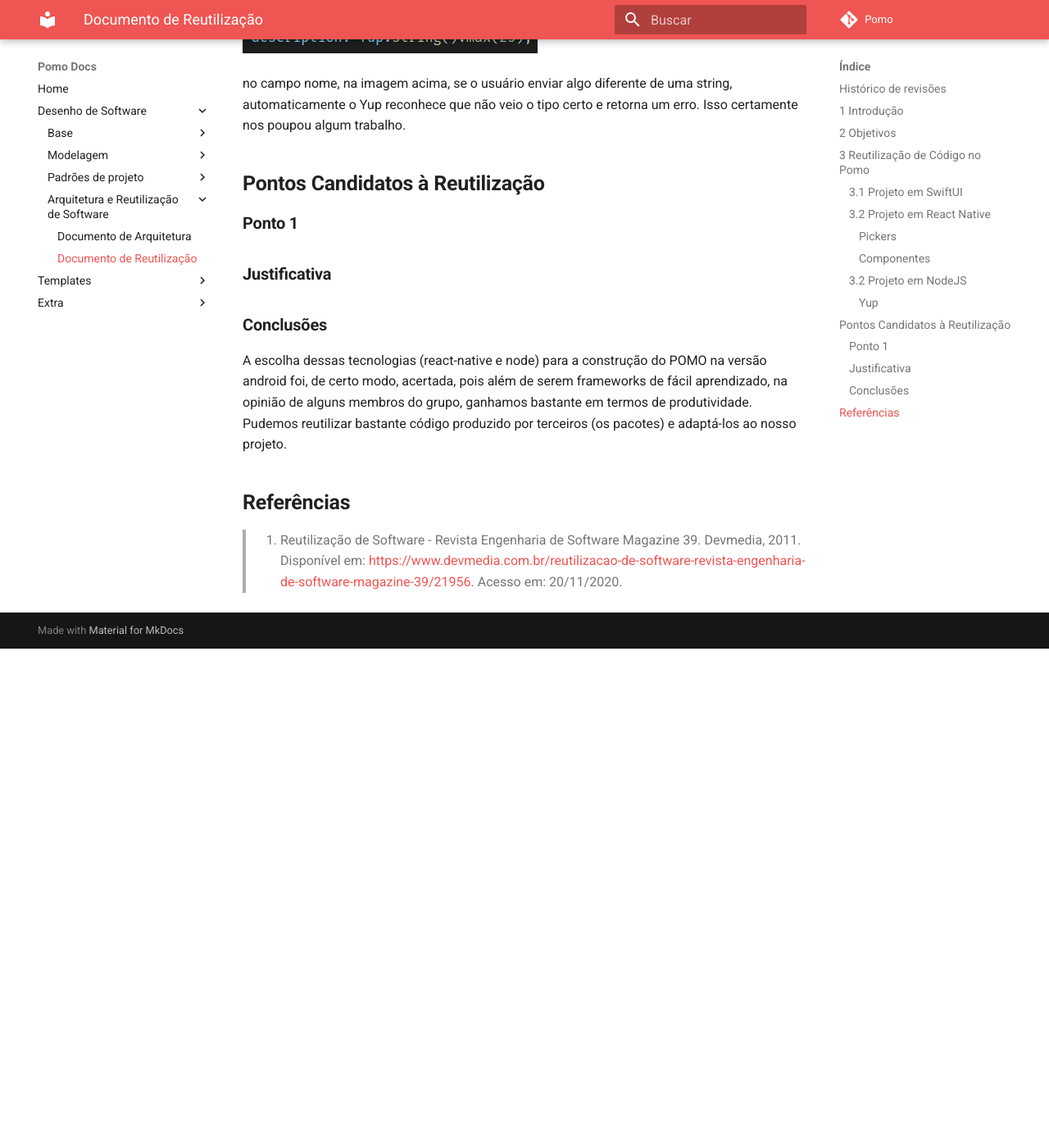
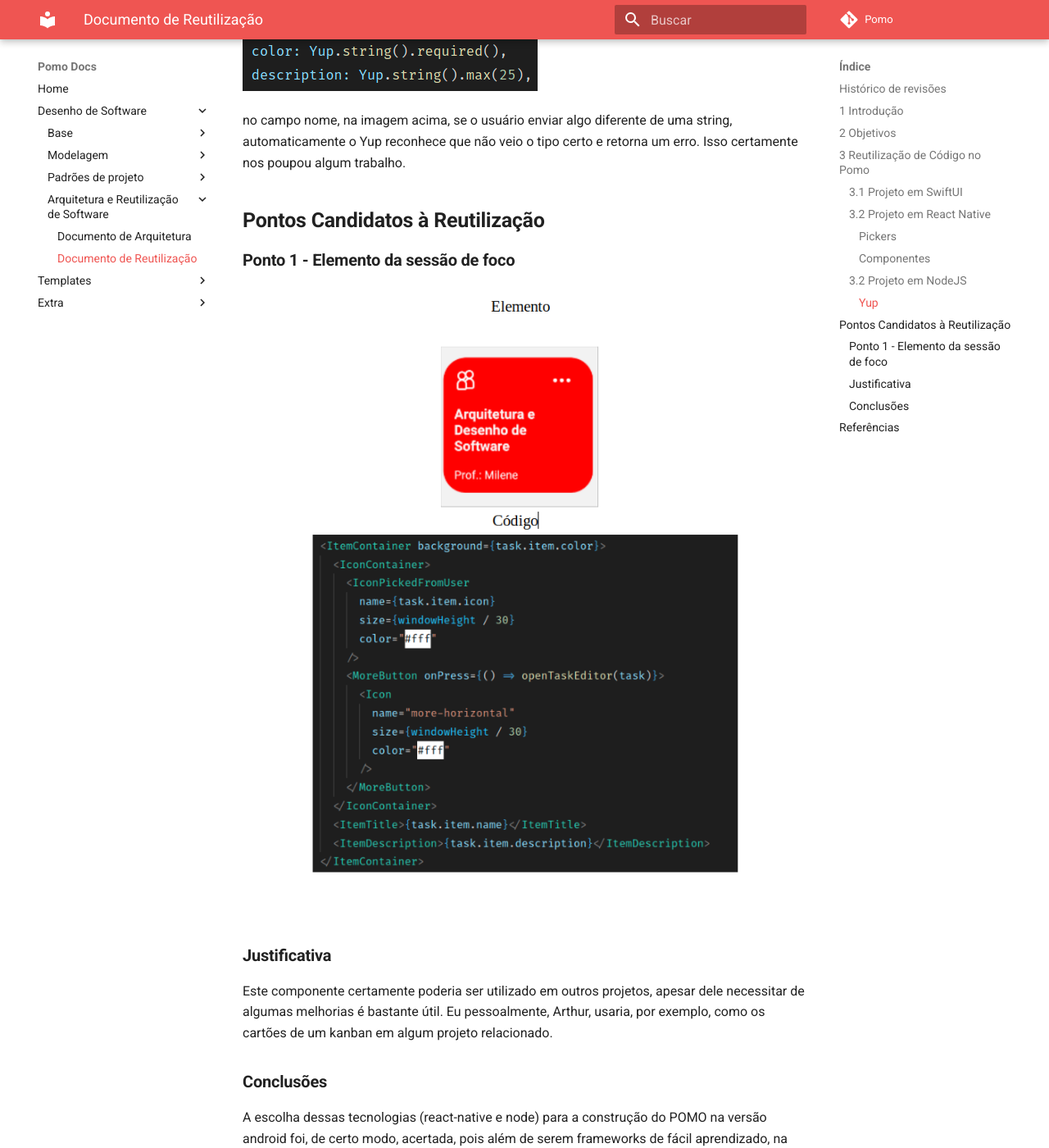
Before and after one commit to UnBArqDsw/2020.1_G6_Pomo, an MkDocs documentation site: the page built from docs/arquitetura-e-reutilizacao/reutilizacao.md, in a window 1280 px wide and 1400 px high, scrolled down 5934 px. Shown: the whole window at 82% size. Built offline with MkDocs 1.6.1 and Material for MkDocs 9.7.7, drawn with Linux system fonts in a browser that asks for light colours; comment, search, counter and statistics services are not loaded; before the commit the page ends 6725 px from its top, so only the background shows below that; some of the changed text lies outside the part shown.

Commit message:
[DOC] Adicionando ponto candidato à reutilização

```diff
--- a/docs/arquitetura-e-reutilizacao/reutilizacao.md
+++ b/docs/arquitetura-e-reutilizacao/reutilizacao.md
@@ -9,7 +9,8 @@
 | 20/11/2020 |  1.2   |               Adicionando reutilização no SwiftUI                | [João Gabriel Antunes](https://github.com/flyerjohn) |
 | 20/11/2020 |  1.3   | Adicionando reutilização no React Native (Pickers e Componentes) |   [Arthur Rodrigues](https://github.com/arthurarp)   |
 | 20/11/2020 |  1.4   |             Adicionando reutilização no Node ( Yup)              |   [Arthur Rodrigues](https://github.com/arthurarp)   |
-| 20/11/2020 |  1.5   |                   Adicionando o que eu concluí                   |   [Arthur Rodrigues](https://github.com/arthurarp)   |
+| 20/11/2020 |  1.5   |                   Adicionando ponto candidato a reutilização                   |   [Arthur Rodrigues](https://github.com/arthurarp)   |
+| 20/11/2020 |  1.6   |                   Adicionando o que eu concluí                   |   [Arthur Rodrigues](https://github.com/arthurarp)   |
 
 ## 1 **Introdução**
 
@@ -60,9 +61,12 @@ no campo nome, na imagem acima, se o usuário enviar algo diferente de uma strin
 
 ## **Pontos Candidatos à Reutilização**
 
-### **Ponto 1**
+### **Ponto 1 - Elemento da sessão de foco**
+![elemento](../img/reutilizacao/element.png)
+
 
 ### **Justificativa**
+Este componente certamente poderia ser utilizado em outros projetos, apesar dele necessitar de algumas melhorias é bastante útil. Eu pessoalmente, Arthur, usaria, por exemplo, como os cartões de um kanban em algum projeto relacionado.
 
 ### **Conclusões**
 
```
Also changed, not shown: docs/img/reutilizacao/element.png (added).
